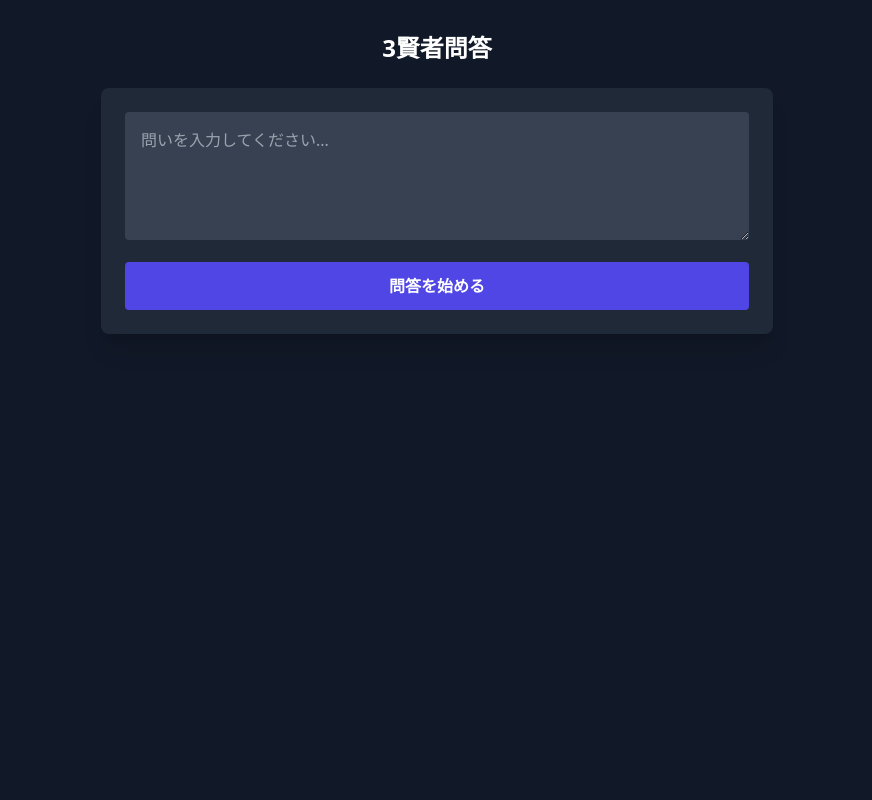
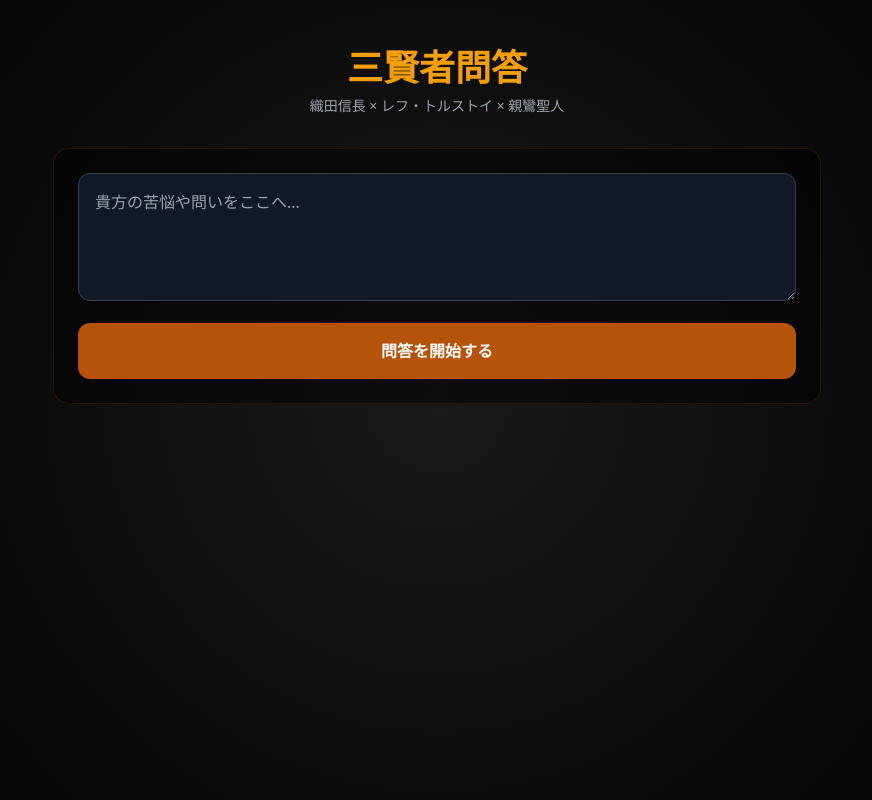
Before and after one commit to shorenji/justice-debate-v2, a website: page index.html in a window 1280 px wide. Shown: the whole page, without its empty margins (203-1075 px from the left). Drawn offline with nearby package versions, Linux system fonts and the light colour scheme.

Commit message:
Update index.html

```diff
--- a/index.html
+++ b/index.html
@@ -3,16 +3,26 @@
 <head>
     <meta charset="UTF-8">
     <meta name="viewport" content="width=device-width, initial-scale=1.0">
-    <title>3賢者問答 - Gemini 3.1</title>
+    <title>三賢者問答 - 宿命の対話</title>
     <script src="https://cdn.tailwindcss.com"></script>
+    <style>
+        body { background: radial-gradient(circle, #1a1a1a 0%, #000 100%); }
+        .sage-card { background: rgba(255, 255, 255, 0.05); border: 1px solid rgba(255, 255, 255, 0.1); }
+    </style>
 </head>
-<body class="bg-gray-900 text-white min-h-screen flex flex-col items-center p-4">
-    <h1 class="text-2xl font-bold mb-6 mt-4">3賢者問答</h1>
-    <div class="w-full max-w-2xl bg-gray-800 p-6 rounded-lg shadow-xl">
-        <textarea id="userInput" class="w-full h-32 p-4 bg-gray-700 text-white rounded mb-4" placeholder="問いを入力してください..."></textarea>
-        <button onclick="askSages()" id="sendBtn" class="w-full py-3 bg-indigo-600 hover:bg-indigo-700 rounded font-bold">問答を始める</button>
-    </div>
-    <div id="response" class="w-full max-w-2xl mt-8 space-y-4"></div>
+<body class="text-gray-200 min-h-screen p-4 flex flex-col items-center">
+    <header class="text-center my-8">
+        <h1 class="text-4xl font-serif font-bold text-amber-500 mb-2">三賢者問答</h1>
+        <p class="text-sm text-gray-400">織田信長 × レフ・トルストイ × 親鸞聖人</p>
+    </header>
+
+    <main class="w-full max-w-3xl space-y-6">
+        <div class="bg-black/50 p-6 rounded-2xl border border-amber-900/30">
+            <textarea id="userInput" class="w-full h-32 p-4 bg-gray-900 border border-gray-700 rounded-xl focus:border-amber-500 outline-none" placeholder="貴方の苦悩や問いをここへ..."></textarea>
+            <button onclick="askSages()" id="sendBtn" class="w-full mt-4 py-4 bg-amber-700 hover:bg-amber-600 rounded-xl font-bold transition-all text-white">問答を開始する</button>
+        </div>
+        <div id="response" class="space-y-4"></div>
+    </main>
 
     <script>
         async function askSages() {
@@ -22,24 +32,31 @@
             if (!input) return;
 
             btn.disabled = true;
-            btn.innerText = "賢者が思索中...";
-            resDiv.innerHTML = "<p class='text-center'>（しばらくお待ちください...）</p>";
+            btn.innerText = "賢者たちが思索しております...";
+            resDiv.innerHTML = "<div class='text-center py-10 animate-pulse text-amber-200'>満天の星の下、三人が言葉を交わしています...</div>";
+
+            const prompt = `あなたは「織田信長」「レフ・トルストイ」「親鸞」の三人の賢者として、以下の問いに答えてください。
+            問い：${input}
+            形式：
+            【織田信長】（激情と決断、破壊の先の平和を語る）
+            【トルストイ】（非暴力、民衆の苦しみ、愛を語る）
+            【親鸞】（他力本願、阿弥陀の慈悲、凡夫の救いを語る）
+            最後に【住職の気づき】として、仏教的なまとめを書いてください。`;
 
             try {
-                const response = await fetch('/api/chat', {
+                const response = await fetch('/chat', {
                     method: 'POST',
                     headers: { 'Content-Type': 'application/json' },
-                    body: JSON.stringify({ contents: [{ parts: [{ text: input }] }] })
+                    body: JSON.stringify({ prompt: prompt })
                 });
                 const data = await response.json();
-                // Geminiのレスポンス形式に合わせて表示
                 const text = data.candidates[0].content.parts[0].text;
-                resDiv.innerHTML = `<div class='bg-gray-800 p-6 rounded shadow-lg'>\${text.replace(/\\n/g, '<br>')}</div>`;
+                resDiv.innerHTML = `<div class='sage-card p-8 rounded-2xl leading-relaxed whitespace-pre-wrap'>\${text}</div>`;
             } catch (e) {
-                resDiv.innerHTML = "<p class='text-red-500'>通信エラーが発生しました。設定を確認してください。</p>";
+                resDiv.innerHTML = "<div class='text-red-500 text-center p-4 bg-red-900/20 rounded'>通信の糸が途切れました。もう一度お試しください。</div>";
             } finally {
                 btn.disabled = false;
-                btn.innerText = "問答を始める";
+                btn.innerText = "問答を開始する";
             }
         }
     </script>
```
